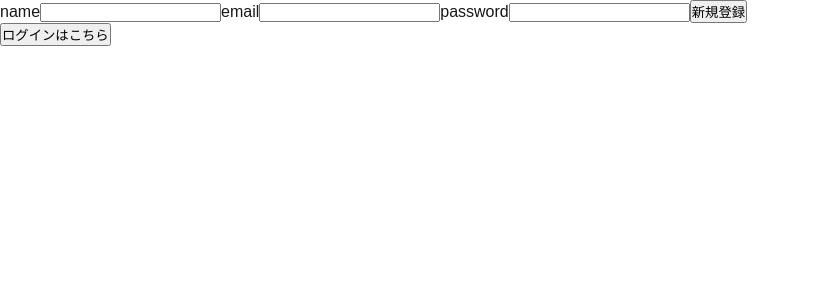
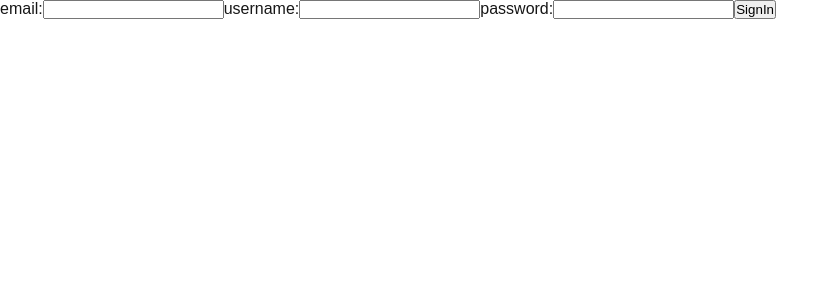
Before and after one commit to hayasin2004/new-u22-Next.js, a Next.js app: page / in a window 1280 px wide. Shown: the top 300 px of the page, without its empty margins (0-839 px from the left). Built offline with nearby package versions, Linux system fonts and the light colour scheme.

Commit message:
一からNextAuth v5に変更

```diff
--- a/src/app/(userAuth)/signin/page.tsx
+++ b/src/app/(userAuth)/signin/page.tsx
@@ -1,44 +1,21 @@
-'use client'
-import React, {useState} from "react";
-import { useRouter } from "next/navigation";
-// import { signIn } from "@/repository/prisma/NextAuthRepository";
+import React from 'react';
 
- const SignIn = () => {
-    const router = useRouter();
-    const [username, setUsername] =useState<string>("");
-    const [email, setEmail] = useState<string>("");
-    const [password, setPassword] = useState<string>("");
-    const handleLogin = async (e: React.MouseEvent<HTMLElement, MouseEvent>) =>{
-        e.preventDefault();
-        const response = await signIn(email, username, password);
-        console.log(response);
-        router.push("/login");
-
+const SignIn = () => {
+    const [email, setEmail] = React.useState('');
+    const[username, setUsername] = React.useState('');
+    const [password, setPassword] = React.useState('');
+    const handleSignInAction = async () => {
+        setEmail('');
     }
-    const handleChange = () => {
-        router.push('/login');
-    }
-
-
     return (
         <div>
-            <form>
-            <label>name</label>
-            <input
-                value={username}
-                onChange={(e) => setUsername(e.target.value)}/>
-            <label>email</label>
-            <input
-                value={email}
-                onChange={(e) => setEmail(e.target.value)}/>
-            <label>password</label>
-            <input
-                value={password}
-                onChange={(e) => setPassword(e.target.value)}/>
-            <button onClick={handleLogin}>新規登録</button>
-            </form>
-            <button　onClick={handleChange}>ログインはこちら</button>
-
+            <label>email:</label>
+            <input type="text" value={email} onChange={(e) => setEmail(e.target.value)} />
+            <label>username:</label>
+            <input type="text" value={username} onChange={(e) => setUsername(e.target.value)} />
+            <label>password:</label>
+            <input type="text" value={password} onChange={(e) => setPassword(e.target.value)} />
+            <button onClick={handleSignInAction}>SignIn</button>
         </div>
     );
 };
```
Also changed, not shown: src/app/(userAuth)/login/page.tsx (+12 -41 lines), src/app/api/auth/[...nextauth]/route.ts (deleted, +0 -9 lines), src/lib/prismaClient.ts (deleted, +0 -17 lines), src/types/NextAuth.ts (deleted, +0 -18 lines), src/auth.config.ts (added), src/components/SignIn/SignIn.tsx (added), src/components/auth-components.tsx (added), src/components/ui/button.tsx (added).
